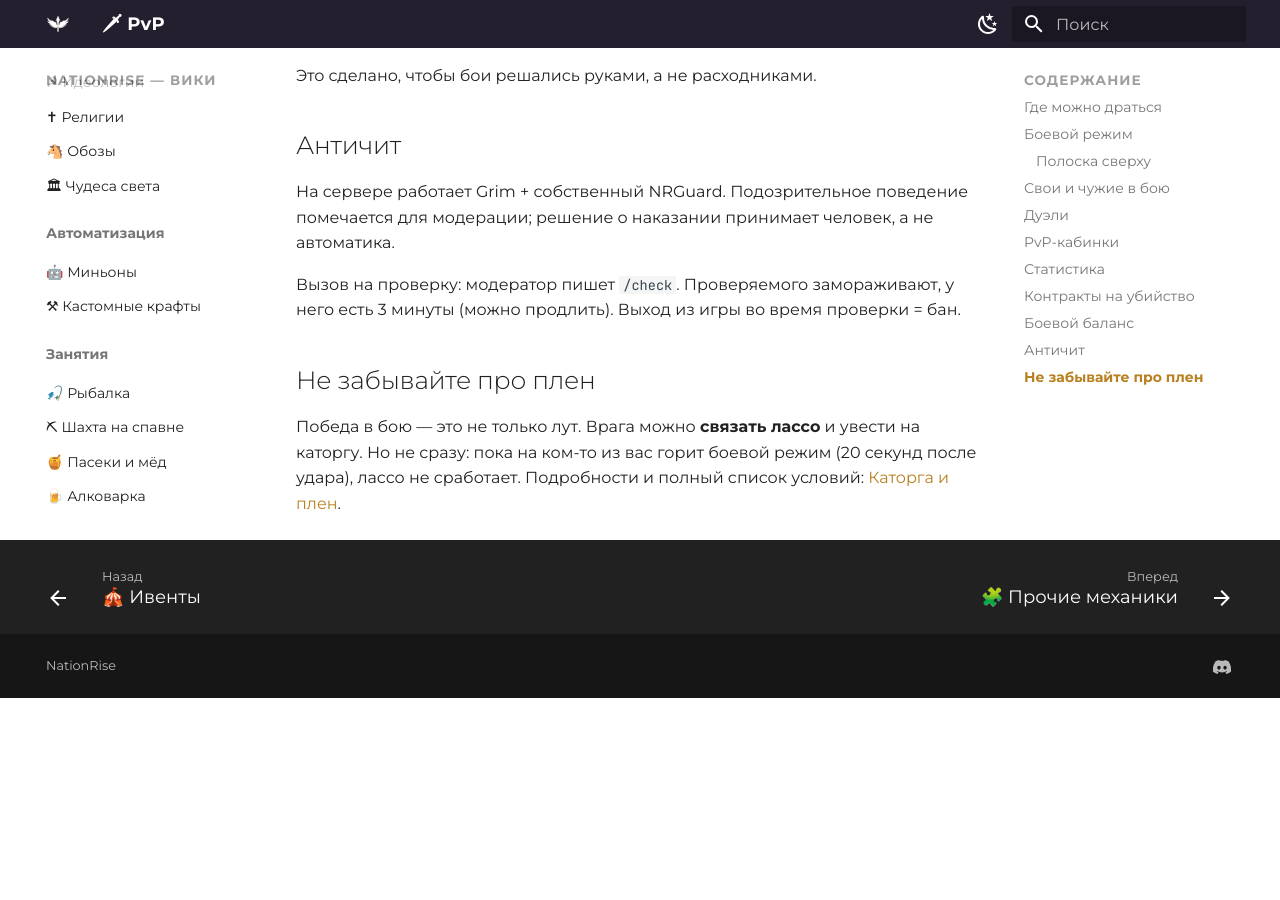
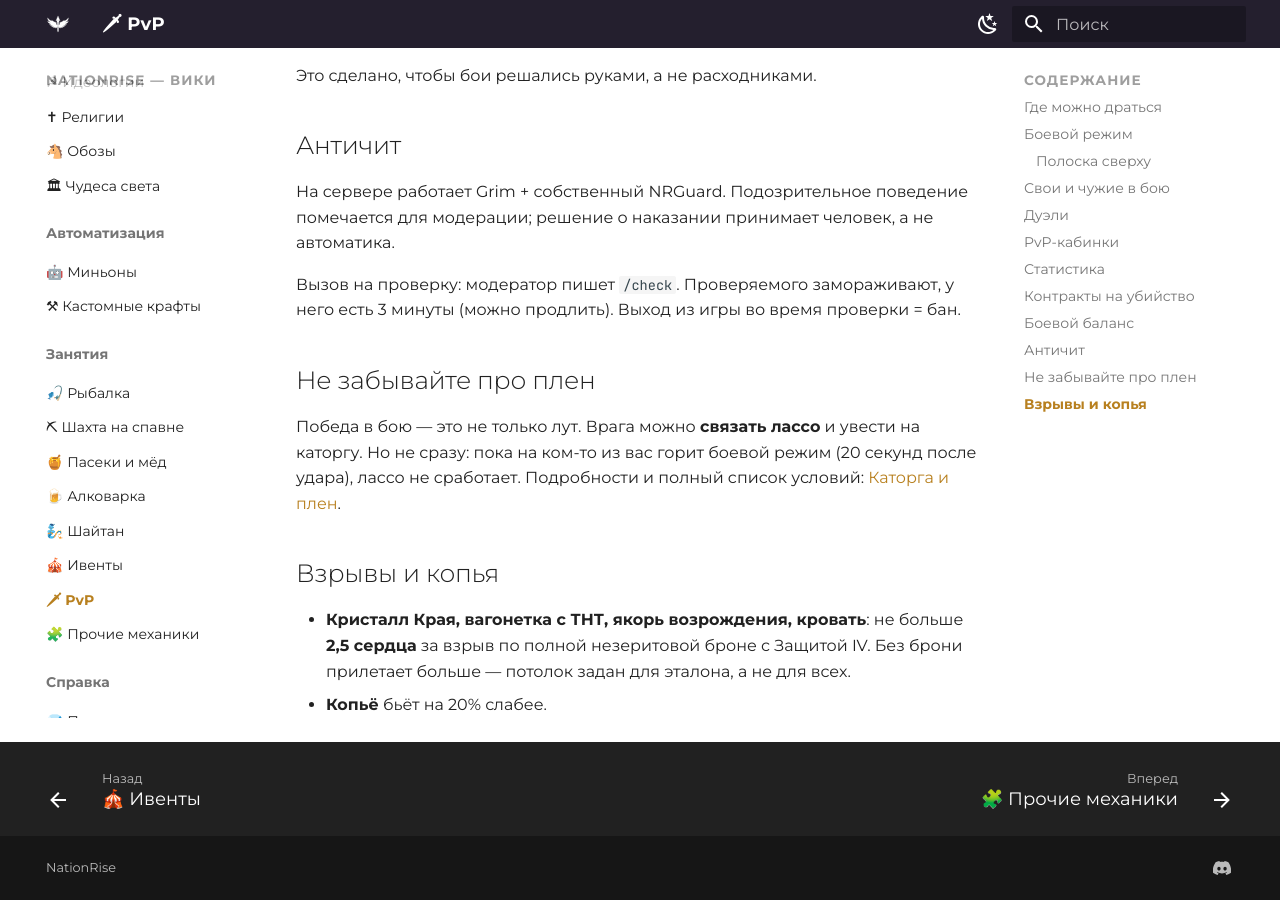
Before and after one commit to zixSSSed/NationRise-Wiki-RU, an MkDocs documentation site: the page built from docs/pvp.md, in a window 1280 px wide and 900 px high, scrolled down 3387 px. Built offline with MkDocs 1.6.1 and Material for MkDocs 9.7.7, drawn with Linux system fonts in a browser that asks for light colours; before the commit the page ends 4085 px from its top, so only the background shows below that.

Commit message:
Рыбалка: автоскупщик; PvP: потолок взрывов, копьё −20%
Co-Authored-By: Claude Opus 5 <noreply@anthropic.com>

```diff
--- a/docs/pvp.md
+++ b/docs/pvp.md
@@ -132,3 +132,10 @@
 Но не сразу: пока на ком-то из вас горит боевой режим (20 секунд после удара), лассо
 не сработает. Подробности и полный список условий:
 [Каторга и плен](prison.md).
+
+## Взрывы и копья
+
+- **Кристалл Края, вагонетка с ТНТ, якорь возрождения, кровать**: не больше **2,5 сердца** за взрыв
+  по полной незеритовой броне с Защитой IV. Без брони прилетает больше — потолок задан для эталона,
+  а не для всех.
+- **Копьё** бьёт на 20% слабее.
```
Also changed, not shown: docs/fishing.md (+6 -0 lines).
